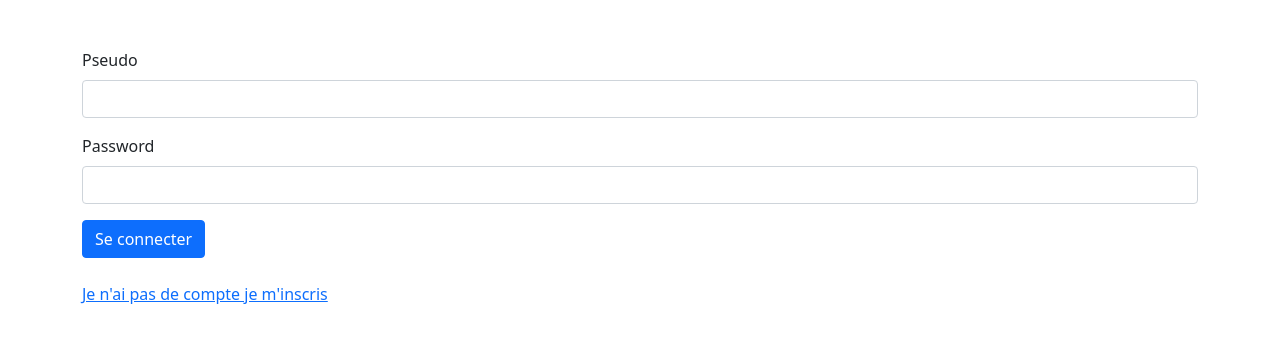
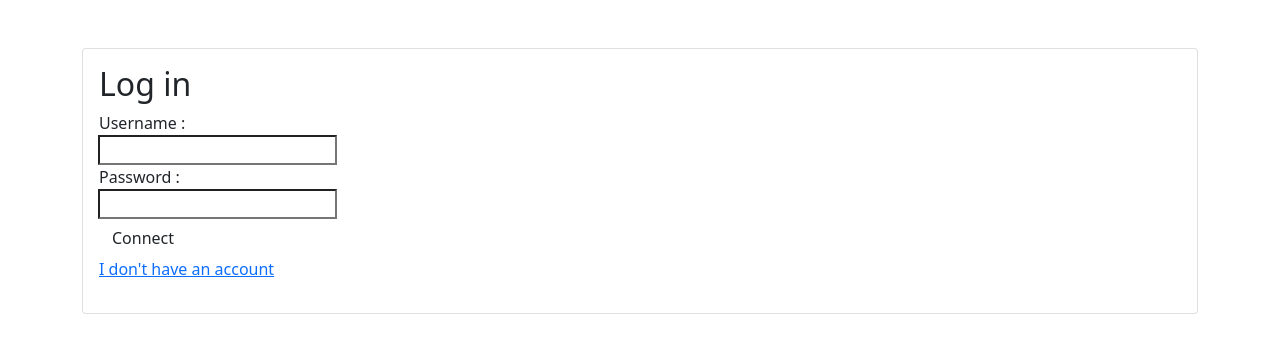
Before and after one commit to FeutreEnBois/PHP-Forum, a PHP site: page /login.php in a window 1280 px wide. Shown: the top 353 px of the page. Run offline with PHP 8.4, Linux system fonts and the light colour scheme.

Commit message:
added front

```diff
--- a/login.php
+++ b/login.php
@@ -10,17 +10,35 @@
         <?php if(isset($errorMsg)){ echo '<p>'.$errorMsg.'</p>'; } ?>
 
 
-        <div class="mb-3">
-            <label for="exampleInputEmail1" class="form-label">Pseudo</label>
-            <input type="text" class="form-control" name="pseudo">
+        <div class="page-wrapper bg-gra-02 p-t-130 p-b-100 font-poppins">
+        <div class="wrapper wrapper--w680">
+            <div class="card card-4">
+                <div class="card-body">
+                    <h2 class="title">Log in</h2>
+                    <form method="POST">
+                            <div class="col-2">
+                                <div class="input-group">
+                                    <label class="label">Username :</label>
+                                    <input class="input--style-4" type="text" name="pseudo">
+                                </div>
+                            </div>
+                            <div class="col-2">
+                                <div class="input-group">
+                                    <label class="label">Password :</label>
+                                    <input class="input--style-4" type="email" name="pwd">
+                                </div>
+                            </div>
+                        <div class="p-t-15">
+                            <button class="btn btn--radius-2 btn--blue" type="submit" name="validate">Connect</button>
+                        </div>
+                        <div class="p-t-30">
+                            <a href="signup.php"> <p> I don't have an account </p> </a>
+                        </div>
+                    </form>
+                </div>
+            </div>
         </div>
-        <div class="mb-3">
-            <label for="exampleInputPassword1" class="form-label">Password</label>
-            <input type="password" class="form-control" name="pwd">
-        </div>
-        <button type="submit" class="btn btn-primary" name="validate">Se connecter</button>
-        <br><br>
-        <a href="signup.php"><p>Je n'ai pas de compte je m'inscris</p></a>
+    </div>
     </form>
 
 </body>
```
